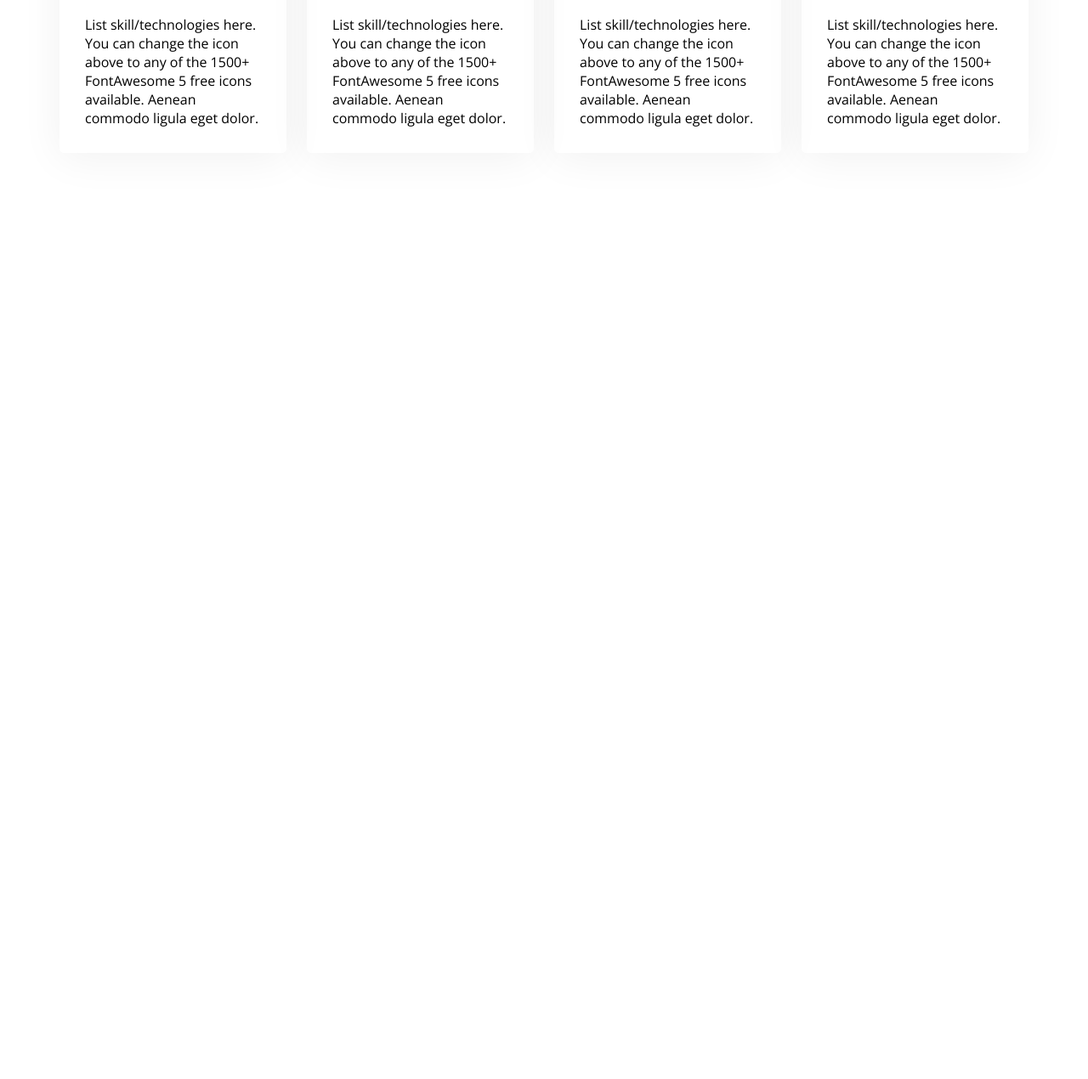
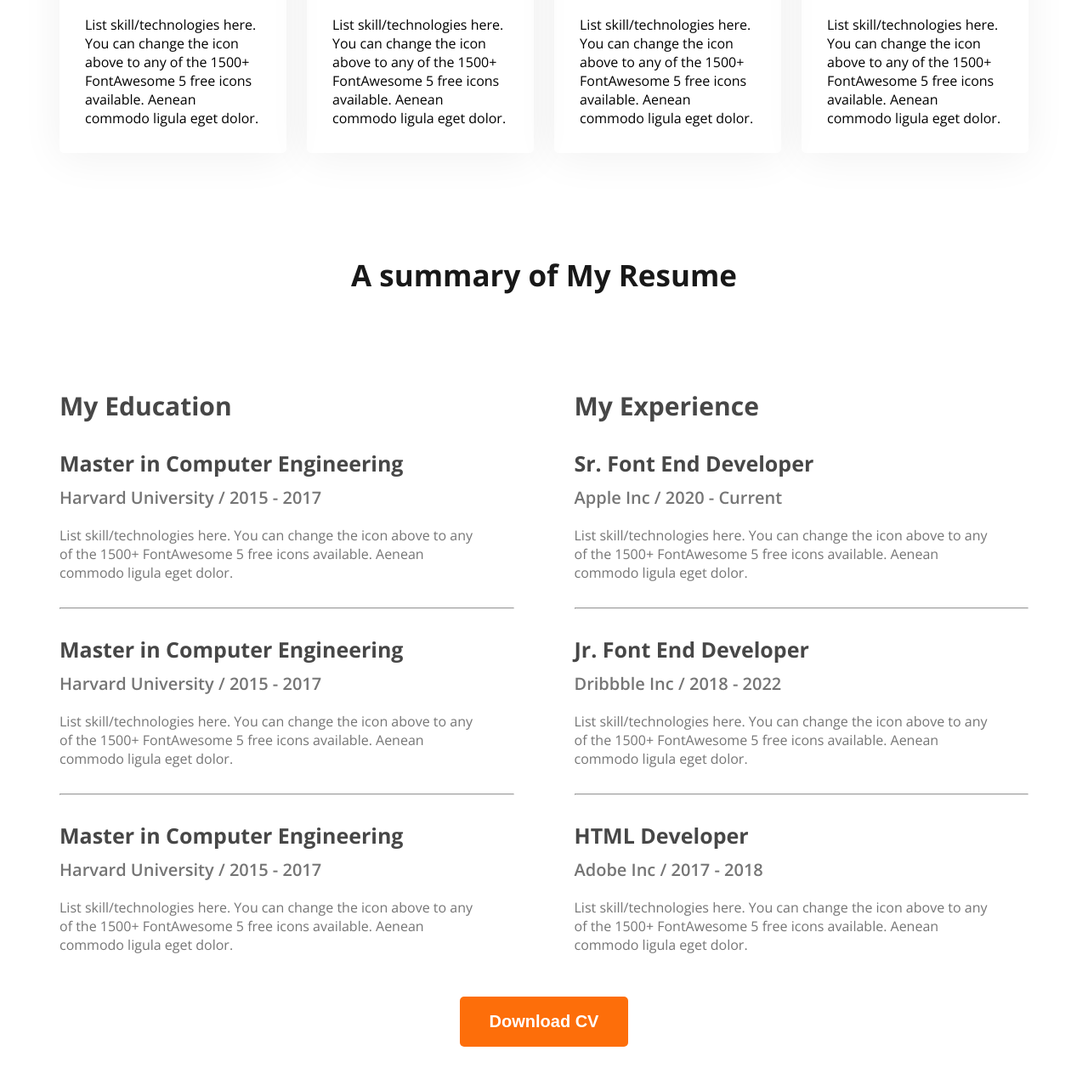
Before and after one commit to j-shifat-18/web-developer-portfolio, a plain HTML site: page index.html in a window 1280 px wide. Shown: the part 1941-3211 px from the top of the page at 85% size. Before the commit the page ends 2241 px from the top, so only its background shows below. Drawn offline with nearby package versions, Linux system fonts and the light colour scheme.

Commit message:
adding resume section

```diff
--- a/index.html
+++ b/index.html
@@ -1,11 +1,13 @@
 <!DOCTYPE html>
 <html lang="en">
+
 <head>
     <meta charset="UTF-8">
     <meta name="viewport" content="width=device-width, initial-scale=1.0">
     <title>Web Developer Portfolio</title>
     <link rel="stylesheet" href="styles/style.css">
 </head>
+
 <body class="open-sans-normal">
     <header class="header secondary-bg">
         <nav>
@@ -18,10 +20,11 @@
         </nav>
         <div class="banner">
             <div class="banner-content">
-                <h4 class="banner-greetings dark-2">Hi, I  am</h4>
+                <h4 class="banner-greetings dark-2">Hi, I am</h4>
                 <h1 class="banner-title dark-1">Mary Hardy</h1>
                 <p class="banner-description dark-3">
-                    Shot what able cold new see hold.Friendly as an betrayed formerly he. Morning because as to society behaved moments.
+                    Shot what able cold new see hold.Friendly as an betrayed formerly he. Morning because as to society
+                    behaved moments.
                 </p>
                 <button class="btn-primary">Download CV</button>
                 <button class="btn-primary">Contact</button>
@@ -34,7 +37,10 @@
             <div class="about-container">
                 <h3 class="section-title">About Me</h3>
                 <p class="section-description">
-                I, m a designer & developer with a passion for web design. I enjoy developing simple, clean and slick websites that provide real value to the end user. Thousands of clients have procured exceptional resulfs while working with me. Delivering work within time and budget which meets clients requirements in our mata.
+                    I, m a designer & developer with a passion for web design. I enjoy developing simple, clean and
+                    slick websites that provide real value to the end user. Thousands of clients have procured
+                    exceptional resulfs while working with me. Delivering work within time and budget which meets
+                    clients requirements in our mata.
                 </p>
                 <div class="about-items">
                     <div class="about-item">
@@ -62,7 +68,9 @@
             <div class="skills-title">
                 <h3 class="section-title text-center section-title">What I do</h3>
                 <p class="section-description text-center section-description">
-                I have more than 10 years experience building software for clients all over the world. Below is a quick overview of my main technical skill sets and technologies i use. Want to find out more about my experience? Check out my online resume and project portfolio.
+                    I have more than 10 years experience building software for clients all over the world. Below is a
+                    quick overview of my main technical skill sets and technologies i use. Want to find out more about
+                    my experience? Check out my online resume and project portfolio.
                 </p>
             </div>
             <div class="skills-container">
@@ -70,30 +78,100 @@
                     <img src="images/icons/js.png" alt="Java-script">
                     <h4 class="skill-title">Vanilla JavaScript</h4>
                     <p class="skill-description">
-                        List skill/technologies here. You can change the icon above to any of the 1500+ FontAwesome 5 free icons available. Aenean commodo ligula eget dolor.
+                        List skill/technologies here. You can change the icon above to any of the 1500+ FontAwesome 5
+                        free icons available. Aenean commodo ligula eget dolor.
                     </p>
                 </div>
                 <div class="skill">
                     <img src="images/icons/nodejs.png" alt="nodejs">
                     <h4 class="skill-title">Node.js</h4>
                     <p class="skill-description">
-                        List skill/technologies here. You can change the icon above to any of the 1500+ FontAwesome 5 free icons available. Aenean commodo ligula eget dolor.
+                        List skill/technologies here. You can change the icon above to any of the 1500+ FontAwesome 5
+                        free icons available. Aenean commodo ligula eget dolor.
                     </p>
                 </div>
                 <div class="skill">
                     <img src="images/icons/react.png" alt="react">
                     <h4 class="skill-title">React</h4>
                     <p class="skill-description">
-                        List skill/technologies here. You can change the icon above to any of the 1500+ FontAwesome 5 free icons available. Aenean commodo ligula eget dolor.
+                        List skill/technologies here. You can change the icon above to any of the 1500+ FontAwesome 5
+                        free icons available. Aenean commodo ligula eget dolor.
                     </p>
                 </div>
                 <div class="skill">
                     <img src="images/icons/mongo.png" alt="mongoDb">
                     <h4 class="skill-title">MongoDB</h4>
                     <p class="skill-description">
-                        List skill/technologies here. You can change the icon above to any of the 1500+ FontAwesome 5 free icons available. Aenean commodo ligula eget dolor.
+                        List skill/technologies here. You can change the icon above to any of the 1500+ FontAwesome 5
+                        free icons available. Aenean commodo ligula eget dolor.
                     </p>
                 </div>
+            </div>
+        </section>
+
+        <section class="resume">
+            <h3 class="section-title text-center">A summary of My Resume</h3>
+            <div class="resume-container">
+                <div class="resume-column">
+                    <h3 class="resume-column-title">My Education</h3>
+                    <div class="experience">
+                        <h4 class="experience-title">Master in Computer Engineering</h4>
+                        <h5 class="experience-subtitle">Harvard University / 2015 - 2017</h5>
+                        <p class="experience-description">
+                            List skill/technologies here. You can change the icon above
+                            to any of the 1500+ FontAwesome 5 free icons available. Aenean commodo ligula eget dolor.
+                        </p>
+                    </div>
+                    <hr>
+                    <div class="experience">
+                        <h4 class="experience-title">Master in Computer Engineering</h4>
+                        <h5 class="experience-subtitle">Harvard University / 2015 - 2017</h5>
+                        <p class="experience-description">List skill/technologies here. You can change the icon above
+                            to any of the 1500+ FontAwesome 5 free icons available. Aenean commodo ligula eget dolor.
+                        </p>
+                    </div>
+                    <hr>
+                    <div class="experience">
+                        <h4 class="experience-title">Master in Computer Engineering</h4>
+                        <h5 class="experience-subtitle">Harvard University / 2015 - 2017</h5>
+                        <p class="experience-description">
+                            List skill/technologies here. You can change the icon above
+                            to any of the 1500+ FontAwesome 5 free icons available. Aenean commodo ligula eget dolor.
+                        </p>
+                    </div>
+                </div>
+                <div class="resume-column">
+                    <h3 class="resume-column-title">My Experience</h3>
+                    <div class="experience">
+                        <h4 class="experience-title">Sr. Font End Developer</h4>
+                        <h5 class="experience-subtitle">Apple Inc / 2020 - Current</h5>
+                        <p class="experience-description">
+                            List skill/technologies here. You can change the icon above
+                            to any of the 1500+ FontAwesome 5 free icons available. Aenean commodo ligula eget dolor.
+                        </p>
+                    </div>
+                    <hr>
+                    <div class="experience">
+                        <h4 class="experience-title">Jr. Font End Developer</h4>
+                        <h5 class="experience-subtitle">Dribbble Inc / 2018 - 2022</h5>
+                        <p class="experience-description">
+                            List skill/technologies here. You can change the icon above
+                            to any of the 1500+ FontAwesome 5 free icons available. Aenean commodo ligula eget dolor.
+                        </p>
+                    </div>
+                    <hr>
+                    <div class="experience">
+                        <h4 class="experience-title">HTML Developer</h4>
+                        <h5 class="experience-subtitle">Adobe Inc / 2017 - 2018</h5>
+                        <p class="experience-description">
+                            List skill/technologies here. You can change the icon above
+                            to any of the 1500+ FontAwesome 5 free icons available. Aenean commodo ligula eget dolor.
+                        </p>
+                    </div>
+                </div>
+            </div>
+            <div class="text-center">
+                <button class="btn-primary">Download CV</button>
             </div>
         </section>
     </main>
@@ -101,4 +179,5 @@
 
     </footer>
 </body>
+
 </html>
--- a/styles/style.css
+++ b/styles/style.css
@@ -1,7 +1,7 @@
 @import url('https://fonts.googleapis.com/css2?family=Open+Sans:ital,wght@0,300..800;1,300..800&display=swap');
 
 *{
-    margin: 0;
+    margin: 0px;
     padding: 0;
 }
 /* font style */
@@ -179,6 +179,7 @@ main section{
 .skills-container{
     display: flex;
     gap: 24px;
+    /* justify-content: space-between; */
 
 }
 .skill{
@@ -194,3 +195,49 @@ main section{
 .skill-description{
     padding: 30px;
 }
+
+/* resume section style */
+/* .section-title{
+
+} */
+.resume-column-title{
+    color: #474747;
+    font-size: 30px;
+    font-weight: bold;
+}
+
+.resume-container{
+    display: flex;
+    gap: 71px;
+    margin-top: 110px;
+}
+
+.experience{
+    margin-top: 30px;
+}
+
+.experience-title{
+    color: #474747;
+    font-size: 25px;
+    font-weight: bold;
+}
+.experience-subtitle{
+    color: #757575;
+    margin-top: 10px;
+    margin-bottom: 20px;
+    font-size: 20px;
+    font-weight: 600;
+}
+.experience-description{
+    color: #757575;
+    font-size: 16px;
+    padding-right: 30px;
+}
+
+.resume hr{
+    margin: 30px 0px;
+}
+
+.resume button{
+    margin-top: 50px;
+}
```
Lines whose indentation alone changed are shown as unchanged.
